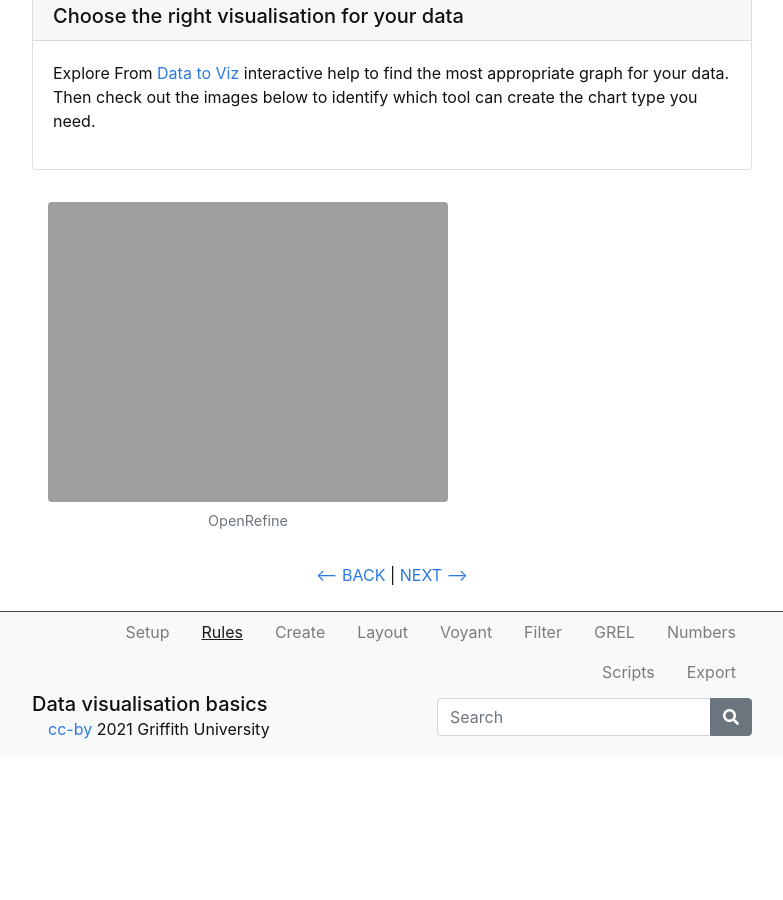
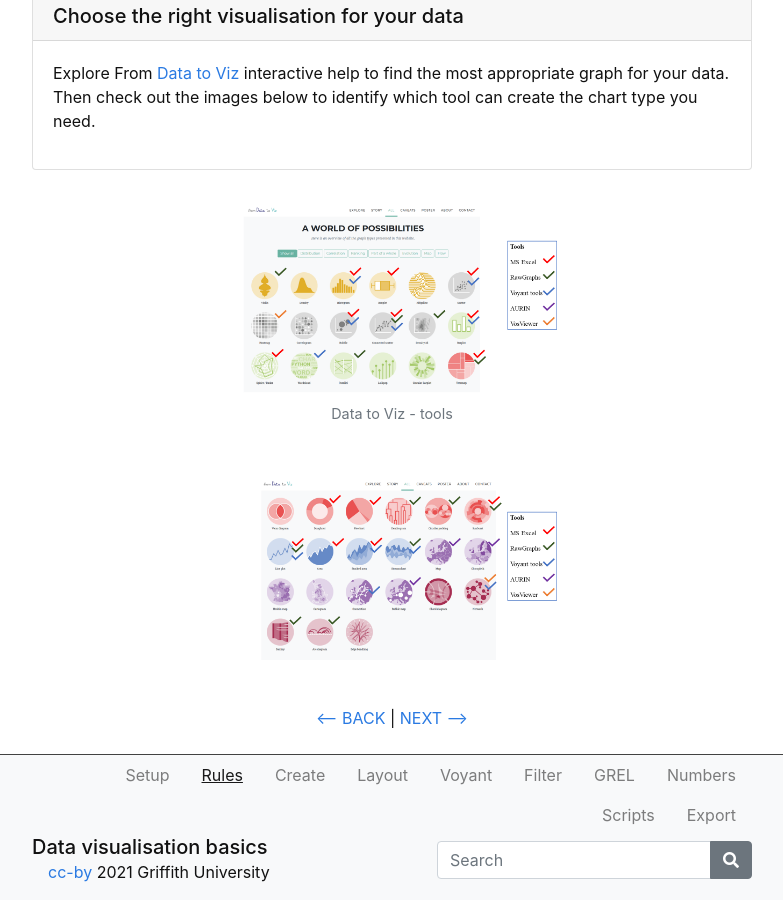
Before and after one commit to GULibrarySandbox/data-vis-basics, a Jekyll site: the page built from content/1-rules.md, in a window 1280 px wide and 900 px high, scrolled down 1953 px. Shown: the whole window, without its empty margins (248-1031 px from the left). Built offline with Jekyll 4.4.1, drawn with Linux system fonts in a browser that asks for light colours; before the commit the page ends 2710 px from its top, so only the background shows below that.

Commit message:
Update 1-rules.md

```diff
--- a/content/1-rules.md
+++ b/content/1-rules.md
@@ -45,7 +45,8 @@ Explore From [Data to Viz](https://www.data-to-viz.com/) interactive help to fin
 {% include card.md header="Choose the right visualisation for your data" text=text %}
 
 
-{% include figure.html img="OpenRefine.JPG" alt="OpenRefine software" caption="OpenRefine" width="100%" %}
+{% include figure.html img="DataViz1.PNG" alt="Data to Viz - tools" caption="Data to Viz - tools" width="50%" %}
+{% include figure.html img="DataViz2.PNG" alt="Data to Viz - tools" width="50%" %}
 
 
 <p align="center">
```
